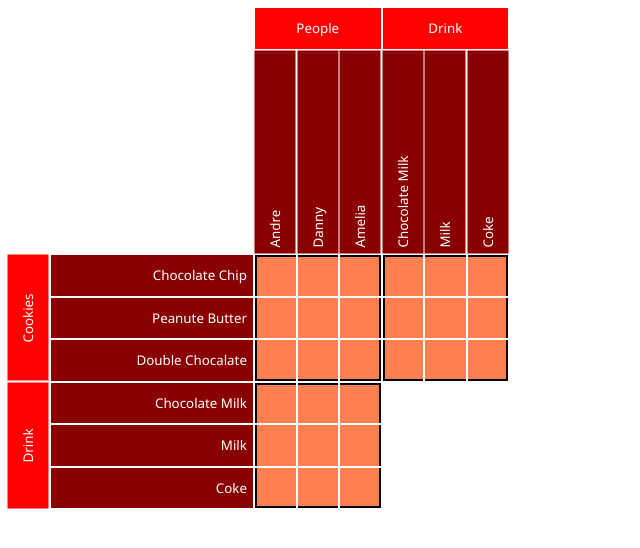
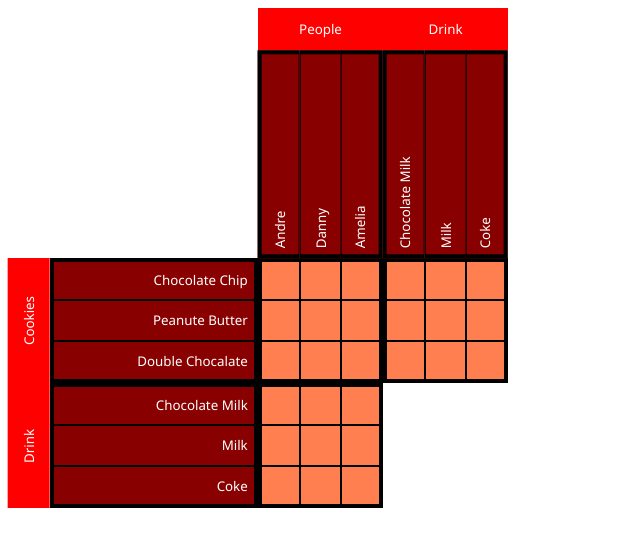
Before and after one commit to DDtMM/LogicProblems, an Angular app: page / in a window 1280 px wide. Shown: the top 548 px of the page, without its empty margins (0-640 px from the left). Built offline with nearby package versions, Linux system fonts and the light colour scheme.

Commit message:
more grid cleanup

```diff
--- a/angular.json
+++ b/angular.json
@@ -101,15 +101,11 @@
           }
         },
         "lint": {
-          "builder": "@angular-devkit/build-angular:tslint",
+          "builder": "@angular-eslint/builder:lint",
           "options": {
-            "tsConfig": [
-              "tsconfig.app.json",
-              "tsconfig.spec.json",
-              "e2e/tsconfig.json"
-            ],
-            "exclude": [
-              "**/node_modules/**"
+            "lintFilePatterns": [
+              "src/**/*.ts",
+              "src/**/*.html"
             ]
           }
         },
--- a/src/app/problem-grid/problem-grid.component.html
+++ b/src/app/problem-grid/problem-grid.component.html
@@ -3,8 +3,9 @@
     <div class="horiz-label cat-label" [style.gridColumn]="getCatLabelGridRange(gridVm!.xCats, cat)" [style.gridRow]="1">
       {{cat.label}}
     </div>
-    <div *ngFor="let item of cat.items" class="vert-label item-label"
-      [style.gridColumn]="getItemGridIndex(gridVm!.xCats, cat, item)" [style.gridRow]="'2 / span 1'">
+    <div *ngFor="let item of cat.items" class="vert-label item-label border-y"
+      [style.gridColumn]="getItemGridIndex(gridVm!.xCats, cat, item)" [style.gridRow]="'2 / span 1'"
+      [ngClass]="getXBorder(cat, item, true)">
       <div>
         <div>
           {{item.label}}
@@ -21,25 +22,25 @@
         </div>
       </div>
     </div>
-    <div *ngFor="let item of cat.items" class="horiz-label item-label" [style.textAlign]="'right'"
-      [style.gridRow]="getItemGridIndex(gridVm!.yCats, cat, item)" [style.gridColumn]="'2 / span 1'">
+    <div *ngFor="let item of cat.items" class="horiz-label item-label border-x" [style.textAlign]="'right'"
+      [style.gridRow]="getItemGridIndex(gridVm!.yCats, cat, item)" [style.gridColumn]="'2 / span 1'"
+      [ngClass]="getYBorder(cat, item)">
       <div>
         {{item.label}}
       </div>
     </div>
   </ng-container>
   <ng-container *ngFor="let matricesRow of gridVm!.matrices">
-    <ng-container *ngFor="let catMatrix of matricesRow;">
-      <ng-container *ngFor="let itemRow of catMatrix.itemMatrix; let rowIndex = index">
-        <div *ngFor="let mItem of itemRow; let colIndex = index" class="item"
-        [ngClass]="getItemClass(catMatrix, mItem, rowIndex, colIndex)"
-        (click)="toggleState(mItem)"
-        [style.gridRow]="getItemGridIndex(gridVm!.yCats, catMatrix.catY, mItem.itemY)"
-        [style.gridColumn]="getItemGridIndex(gridVm!.xCats, catMatrix.catX, mItem.itemX)">
+    <ng-container *ngFor="let catMatrix of matricesRow">
+      <ng-container *ngFor="let itemRow of catMatrix.itemMatrix">
+        <div *ngFor="let mItem of itemRow" class="item"
+          [ngClass]="getMatrixItemClass(catMatrix, mItem)"
+          (click)="toggleState(mItem)"
+          [style.gridRow]="getItemGridIndex(gridVm!.yCats, catMatrix.catY, mItem.itemY)"
+          [style.gridColumn]="getItemGridIndex(gridVm!.xCats, catMatrix.catX, mItem.itemX)">
 
-      </div>
+        </div>
       </ng-container>
-
     </ng-container>
   </ng-container>
 </div>
--- a/src/app/problem-grid/problem-grid.component.scss
+++ b/src/app/problem-grid/problem-grid.component.scss
@@ -1,4 +1,4 @@
-$border-width: 2px;
+$border-width: 5px;
 
 div {
   box-sizing: border-box;
@@ -10,7 +10,6 @@ div {
   grid-auto-columns: 1fr;
   grid-auto-rows: 1fr;
   font-size: 10pt;
-  grid-gap: $border-width;
   width: 100%;
   height: 100%;
 }
@@ -21,6 +20,7 @@ div {
   text-align: center;
 }
 .item-label {
+  border: 1px solid black;
   background: #880000;
   color: white;
 }
@@ -54,8 +54,7 @@ div {
 }
 
 .item {
-  border: 0 solid black;
-  border-collapse: collapse;
+  border: 1px solid black;
   background: coral;
   &.reject {
     background: #555;
@@ -63,8 +62,12 @@ div {
   &.accept {
     background: #0e0;
   }
-  &.border-top { border-top-width: $border-width; }
-  &.border-left { border-left-width: $border-width; }
-  &.border-bottom { border-bottom-width: $border-width; }
-  &.border-right { border-right-width: $border-width; }
 }
+
+$border: 4px solid black;
+.border-top { border-top: $border; }
+.border-left { border-left: $border; }
+.border-bottom { border-bottom: $border; }
+.border-right { border-right: $border; }
+.border-x { border-left: $border; border-right: $border; }
+.border-y { border-top: $border; border-bottom: $border; }
--- a/src/app/problem-grid/problem-grid.component.ts
+++ b/src/app/problem-grid/problem-grid.component.ts
@@ -32,19 +32,15 @@ export class ProblemGridComponent implements OnInit {
     return `${3 + itemsPrior} / span ${cat.items.length}`;
   }
 
-  getItemClass(matrix: ProblemGridVmCategoryMatrix, item: ProblemGridItemVm, rowIndex: number, colIndex: number) {
+  getMatrixItemClass(matrix: ProblemGridVmCategoryMatrix, item: ProblemGridItemVm) {
     const cssClass: string[] = [ item.state ];
-    if (rowIndex === 0) {
-      cssClass.push('border-top');
+    const yBorder = this.getYBorder(matrix.catY, item.itemY);
+    const xBorder = this.getXBorder(matrix.catX, item.itemX);
+    if (xBorder) {
+      cssClass.push(xBorder);
     }
-    if (rowIndex === matrix.catY.items.length - 1) {
-      cssClass.push('border-bottom');
-    }
-    if (colIndex === 0) {
-      cssClass.push('border-left');
-    }
-    if (colIndex === matrix.catX.items.length - 1) {
-      cssClass.push('border-right');
+    if (yBorder) {
+      cssClass.push(yBorder);
     }
     return cssClass;
   }
@@ -52,6 +48,19 @@ export class ProblemGridComponent implements OnInit {
     const itemsPrior = this.getPriorCatsCount(cats, cat);
     // offset start index by 3 since cols are 1 indexed and there should be 2 in dimension previous.
     return `${3 + itemsPrior + cat.items.indexOf(item)} / span 1`;
+  }
+  getBorderClass(cat: ProblemCategory, item: ProblemItem, firstClass: string, lastClass: string, invert?: boolean) {
+    switch (cat.items.indexOf(item)) {
+      case 0: return invert ? lastClass : firstClass;
+      case cat.items.length - 1: return invert ? firstClass : lastClass;
+    }
+    return '';
+  }
+  getXBorder(cat: ProblemCategory, item: ProblemItem, invert?: boolean) {
+    return this.getBorderClass(cat, item, 'border-left', 'border-right', invert);
+  }
+  getYBorder(cat: ProblemCategory, item: ProblemItem) {
+    return this.getBorderClass(cat, item, 'border-top', 'border-bottom');
   }
 
   toggleState(mItem: ProblemGridItemVm) {
```
Also changed, not shown: package.json (+12 -1 lines), .eslintrc.json (added), 1 other file (tests, documents, lock files or other folders).
